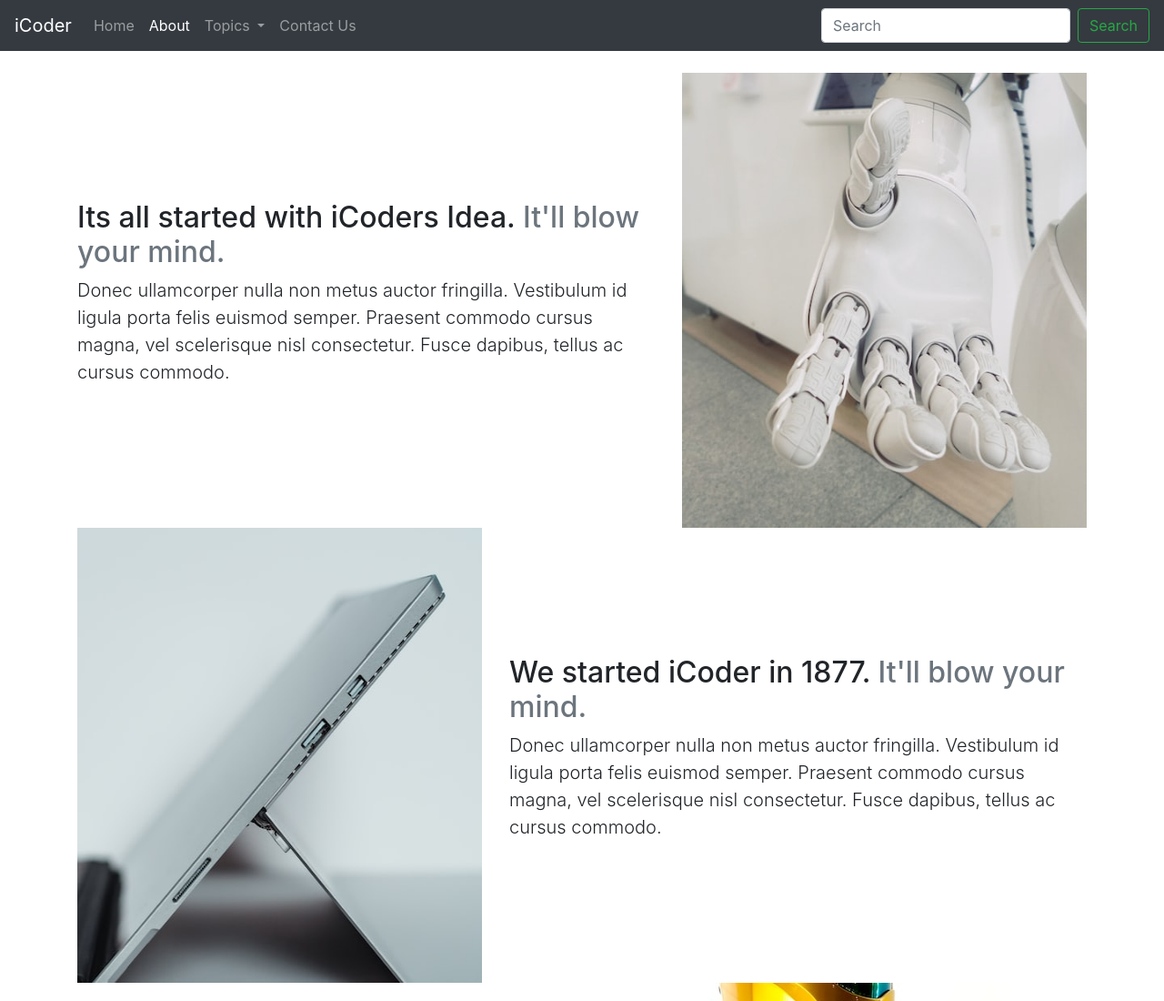
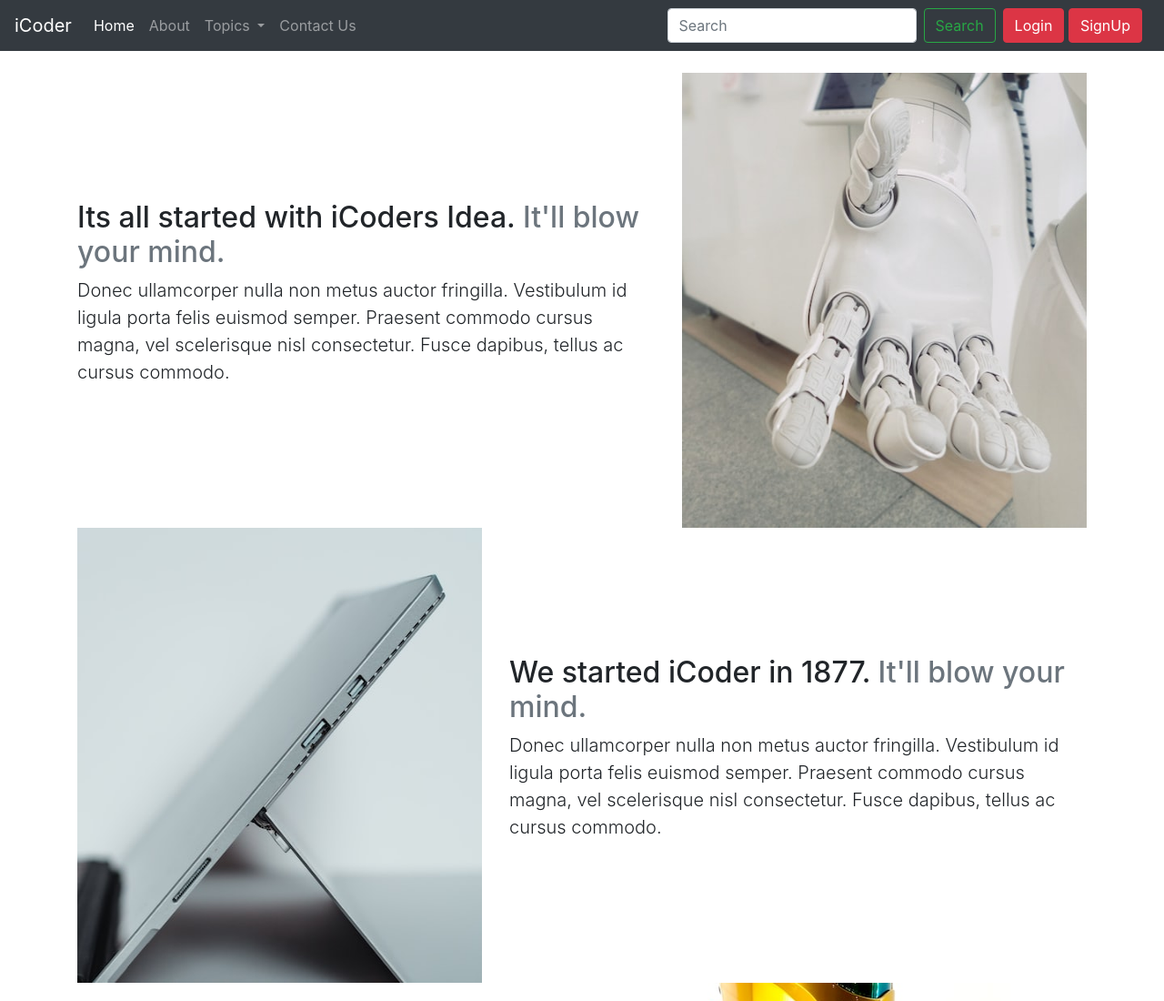
Before and after one commit to tejk2006/iCoderBootstrap, a plain HTML site: page about.html in a window 1280 px wide. Shown: the top 1100 px of the page at 91% size. Drawn offline with nearby package versions, Linux system fonts and the light colour scheme.

Commit message:
Update about.html

```diff
--- a/about.html
+++ b/about.html
@@ -11,7 +11,7 @@
     <title>iCoder - Heaven for programmers</title>
   </head>
   <body>
-    <nav class="navbar navbar-expand-lg navbar-dark bg-dark">
+     <nav class="navbar navbar-expand-lg navbar-dark bg-dark">
         <a class="navbar-brand" href="#">iCoder</a>
         <button class="navbar-toggler" type="button" data-toggle="collapse" data-target="#navbarSupportedContent" aria-controls="navbarSupportedContent" aria-expanded="false" aria-label="Toggle navigation">
           <span class="navbar-toggler-icon"></span>
@@ -19,11 +19,11 @@
 
         <div class="collapse navbar-collapse" id="navbarSupportedContent">
           <ul class="navbar-nav mr-auto">
+            <li class="nav-item active">
+              <a class="nav-link" href="/iCoderBootstrap/index.html">Home <span class="sr-only">(current)</span></a>
+            </li>
             <li class="nav-item">
-              <a class="nav-link" href="index.html">Home <span class="sr-only">(current)</span></a>
-            </li>
-            <li class="nav-item active">
-              <a class="nav-link" href="about.html">About</a>
+              <a class="nav-link" href="/iCoderBootstrap/about.html">About</a>
             </li>
             <li class="nav-item dropdown">
                 <a class="nav-link dropdown-toggle" href="#" id="navbarDropdown" role="button"
@@ -39,27 +39,17 @@
                 </div>
             </li>
             <li class="nav-item">
-                <a class="nav-link" href="/contact.html">Contact Us</a>
+                <a class="nav-link" href="/iCoderBootstrap/contact.html">Contact Us</a>
               </li>
-            <!-- <li class="nav-item dropdown">
-              <a class="nav-link dropdown-toggle" href="#" id="navbarDropdown" role="button" data-toggle="dropdown" aria-haspopup="true" aria-expanded="false">
-                Dropdown
-              </a>
-              <div class="dropdown-menu" aria-labelledby="navbarDropdown">
-                <a class="dropdown-item" href="#">Action</a>
-                <a class="dropdown-item" href="#">Another action</a>
-                <div class="dropdown-divider"></div>
-                <a class="dropdown-item" href="#">Something else here</a>
-              </div>
-            </li>
-            <li class="nav-item">
-              <a class="nav-link disabled" href="#">Disabled</a>
-            </li> -->
-          </ul>
+                     </ul>
           <form class="form-inline my-2 my-lg-0">
             <input class="form-control mr-sm-2" type="search" placeholder="Search" aria-label="Search">
             <button class="btn btn-outline-success my-2 my-sm-0" type="submit">Search</button>
           </form>
+          <div class="mx-2">
+            <button class="btn btn-danger" data-toggle="modal" data-target="#loginModal">Login</button>
+            <button class="btn btn-danger" data-toggle="modal" data-target="#signupModal">SignUp</button>
+          </div>
         </div>
       </nav>
 
```
